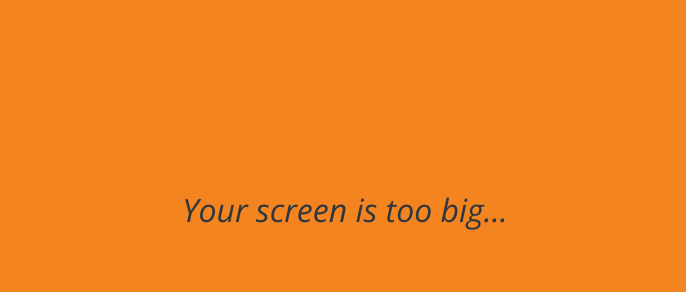
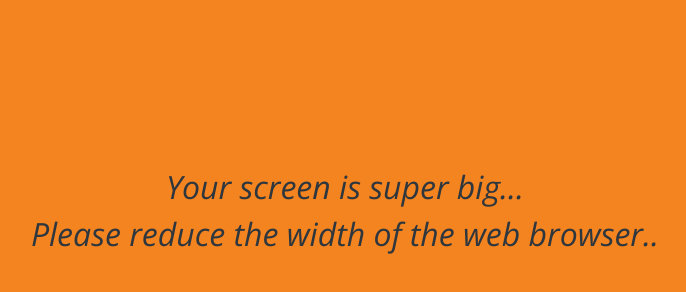
Before and after one commit to maeng0830/kokoa-clone-2021, a plain HTML site: page index.html in a window 1280 px wide. Shown: the part 190-482 px from the top of the page, without its empty margins (295-981 px from the left). Drawn offline with nearby package versions, Linux system fonts and the light colour scheme.

Commit message:
add "please..."

```diff
--- a/css/components/no-mobile.css
+++ b/css/components/no-mobile.css
@@ -5,10 +5,15 @@
   height: 100vh;
   width: 100vw;
   display: flex;
+  flex-direction: column;
   justify-content: center;
   align-items: center;
   font-size: 32px;
   top: 0;
+}
+
+#no-mobile span:first-child {
+  margin-bottom: 15px;
 }
 
 @media screen and (max-width: 645px) {
--- a/index.html
+++ b/index.html
@@ -40,7 +40,8 @@
       <i class="fas fa-comment fa"></i>
     </div>
     <div id="no-mobile">
-      <span>Your screen is too big...</span>
+      <span>Your screen is super big...</span>
+      <span>Please reduce the width of the web browser..</span>
     </div>
     <script
       src="https://kit.fontawesome.com/6478f529f2.js"
```
Also changed, not shown: chat.html (+1 -0 lines), chats.html (+2 -1 lines), find.html (+2 -1 lines), friends.html (+2 -1 lines), more.html (+2 -1 lines), settings.html (+2 -1 lines).
